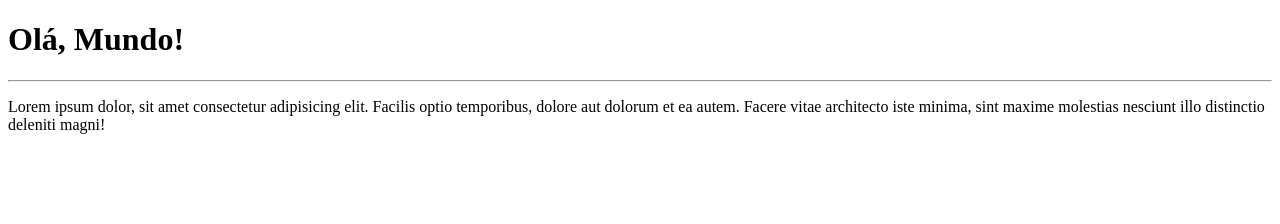
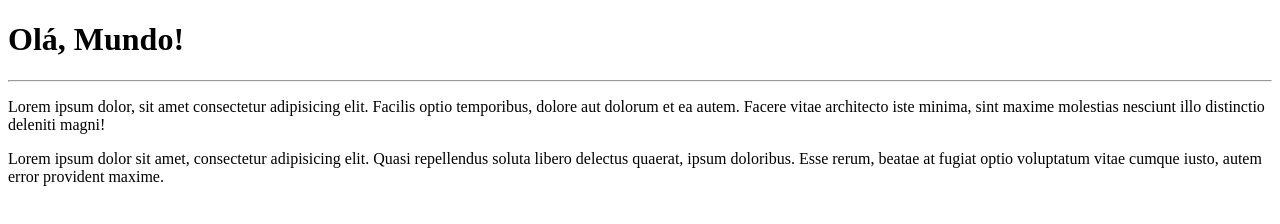
Before and after one commit to raphaela-galvao/Ola-Mundo, a plain HTML site: page site-exemplo/index.html in a window 1280 px wide. Drawn offline with Linux system fonts and the light colour scheme.

Commit message:
Adicionei um parágrafo

```diff
--- a/site-exemplo/index.html
+++ b/site-exemplo/index.html
@@ -10,5 +10,6 @@
     <h1>Olá, Mundo!</h1>
     <hr>
     <p>Lorem ipsum dolor, sit amet consectetur adipisicing elit. Facilis optio temporibus, dolore aut dolorum et ea autem. Facere vitae architecto iste minima, sint maxime molestias nesciunt illo distinctio deleniti magni!</p>
+    <p>Lorem ipsum dolor sit amet, consectetur adipisicing elit. Quasi repellendus soluta libero delectus quaerat, ipsum doloribus. Esse rerum, beatae at fugiat optio voluptatum vitae cumque iusto, autem error provident maxime.</p>
 </body>
 </html>
```
